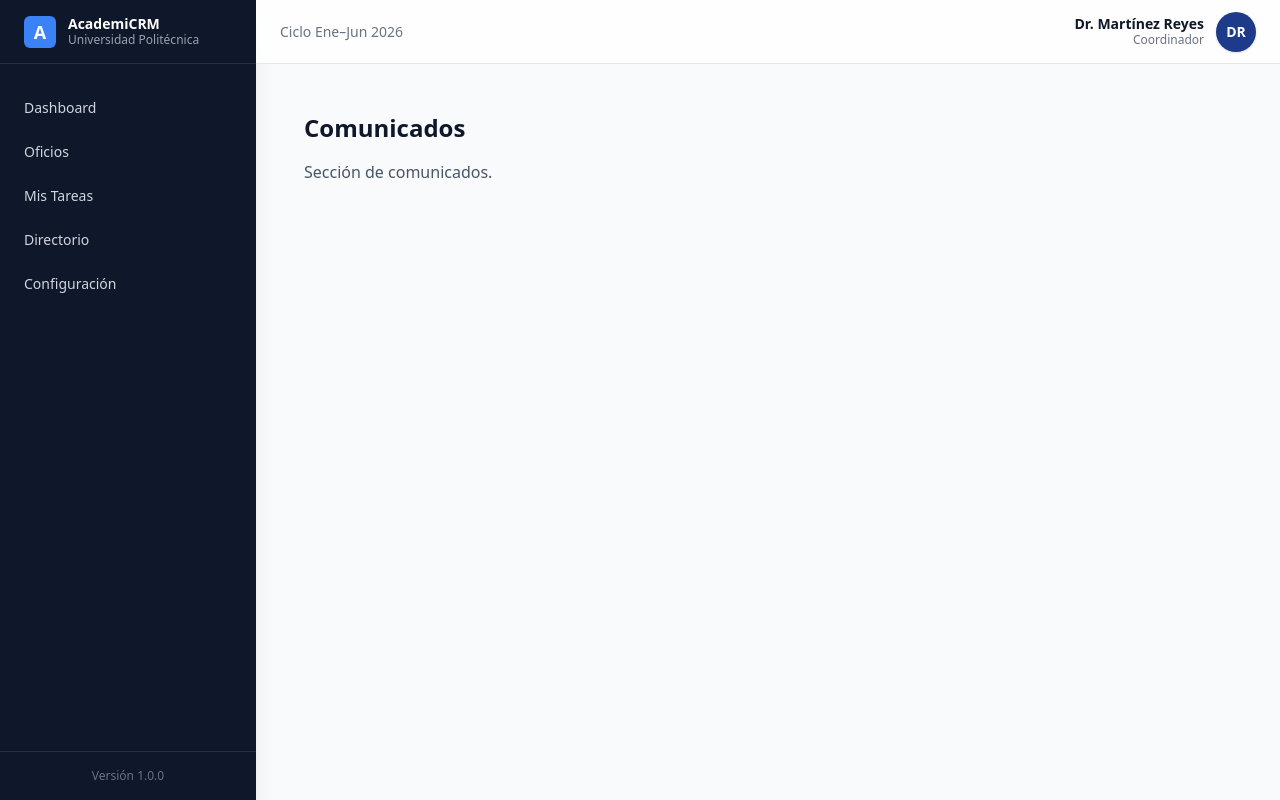
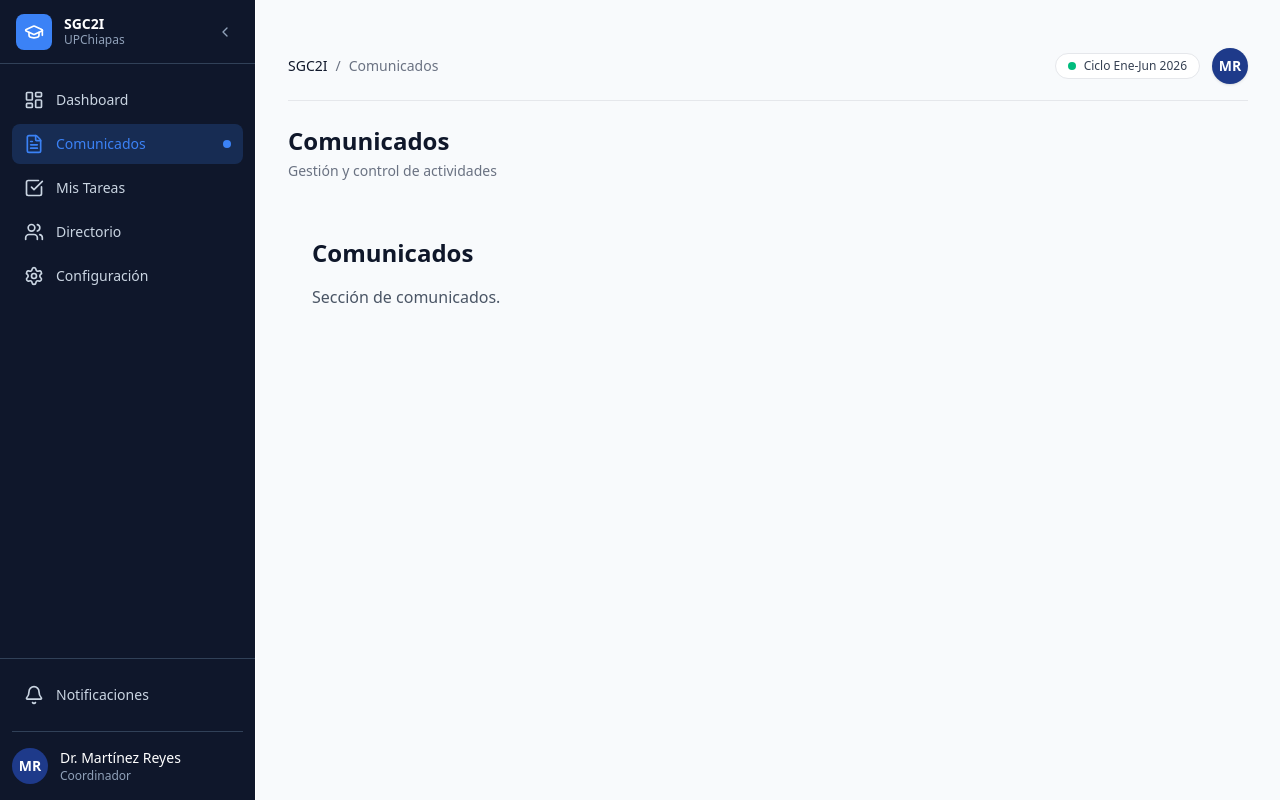
Before and after one commit to JoseMaria443/front, a Next.js app: page /comunicados in a window 1280 px wide. Built offline with nearby package versions, Linux system fonts and the light colour scheme.

Commit message:
Manejadores de layout y estilos de rudi integrados

```diff
--- a/app/(auth)/login/page.tsx
+++ b/app/(auth)/login/page.tsx
@@ -24,10 +24,8 @@ export default function LoginPage() {
 
         try {
             const userData = await authService.login(email, password);
-            // uso de zustand para guardar
             login(userData);
 
-            // redireccion mock del crm
             router.push("/dashboard");
         } catch (err) {
             setError("Credenciales incorrectas. Intenta de nuevo.");
@@ -38,7 +36,6 @@ export default function LoginPage() {
 
     return (
         <div className="min-h-screen w-full relative flex bg-corporate-light overflow-hidden">
-            {/* Fondo de onda SVG de pantalla completa (columna izquierda) */}
             <div className="absolute inset-y-0 left-0 w-[50vw] xl:w-[53vw] pointer-events-none z-0 hidden lg:block">
                 <img
                     src="/login-bg.svg"
--- a/app/(dashboard)/layout.tsx
+++ b/app/(dashboard)/layout.tsx
@@ -1,25 +1,21 @@
-import { Sidebar } from '../../components/layout/Sidebar';
-import { Topbar } from '../../components/layout/Topbar';
+import { Sidebar } from "../../components/layout/Sidebar";
+import { Topbar } from "../../components/layout/Topbar";
 
-//manejador de sidebar y topbar para todas las vistas
-export default function DashboardLayout({
+export default function DashboardLayout({ //manejador de layout para todas las vistas
     children,
 }: {
     children: React.ReactNode;
 }) {
     return (
-        <div className="flex h-screen bg-corporate-light overflow-hidden">
+        <div className="flex min-h-screen bg-corporate-light">
             <Sidebar />
 
-            <div className="flex-1 flex flex-col overflow-hidden relative">
-                <Topbar />
-
-                <main className="flex-1 overflow-y-auto p-6">
-                    <div className="max-w-7xl mx-auto">
-                        {children}
-                    </div>
-                </main>
-            </div>
+            <main className="flex-1 flex flex-col min-h-screen ml-16 md:ml-64 transition-all duration-300 ease-in-out p-6 md:p-8">
+                <div className="max-w-7xl mx-auto w-full">
+                    <Topbar />
+                    {children}
+                </div>
+            </main>
         </div>
     );
 }
--- a/components/layout/Sidebar.tsx
+++ b/components/layout/Sidebar.tsx
@@ -1,42 +1,124 @@
-import Link from 'next/link';
+"use client";
+
+import { useState } from "react";
+import Link from "next/link";
+import { usePathname } from "next/navigation";
+import { cn } from "../../lib/utils";
+import { Button } from "../ui/Button";
+import { ChevronLeft, GraduationCap, LayoutDashboard, FileText, CheckSquare, Users, Settings, Bell } from "lucide-react";
+import { useSessionStore } from "../../store/session.store";
+
+const navItems = [
+    { label: "Dashboard", href: "/dashboard", icon: <LayoutDashboard className="h-5 w-5" /> },
+    { label: "Comunicados", href: "/comunicados", icon: <FileText className="h-5 w-5" /> },
+    { label: "Mis Tareas", href: "/mis-tareas", icon: <CheckSquare className="h-5 w-5" /> },
+    { label: "Directorio", href: "/directorio", icon: <Users className="h-5 w-5" /> },
+    { label: "Configuración", href: "/configuracion", icon: <Settings className="h-5 w-5" /> },
+];
+
+const bottomNavItems = [
+    { label: "Notificaciones", href: "/notificaciones", icon: <Bell className="h-5 w-5" /> },
+];
 
 export function Sidebar() {
-    const navItems = [
-        { name: 'Dashboard', href: '/dashboard' },
-        { name: 'Oficios', href: '/comunicados' },
-        { name: 'Mis Tareas', href: '/mis-tareas' },
-        { name: 'Directorio', href: '/directorio' },
-        { name: 'Configuración', href: '/configuracion' },
-    ];
+    const [collapsed, setCollapsed] = useState(false);
+    const pathname = usePathname();
+    const user = useSessionStore((state) => state.user);
+
+    const getInitials = (name?: string) => {
+        if (!name) return "US";
+        const parts = name.replace("Dr. ", "").replace("Ing. ", "").trim().split(" ");
+        if (parts.length >= 2) return `${parts[0][0]}${parts[1][0]}`.toUpperCase();
+        return name.substring(0, 2).toUpperCase();
+    };
 
     return (
-        <aside className="w-64 bg-corporate-dark text-white flex flex-col h-full shadow-xl">
-            <div className="h-16 flex items-center px-6 border-b border-white/10">
-                <div className="flex items-center gap-3">
-                    <div className="w-8 h-8 bg-corporate-accent rounded-md flex items-center justify-center font-bold text-lg">
-                        A
+        <aside
+            className={cn(
+                "fixed left-0 top-0 z-40 flex h-screen flex-col border-r bg-slate-900 text-white transition-all duration-300 ease-in-out",
+                collapsed ? "w-16" : "w-64"
+            )}
+        >
+            <div className="flex h-16 items-center gap-3 border-b border-slate-700 px-4">
+                <div className="flex h-9 w-9 shrink-0 items-center justify-center rounded-lg bg-corporate-accent">
+                    <GraduationCap className="h-5 w-5 text-white" />
+                </div>
+                {!collapsed && (
+                    <div className="overflow-hidden transition-all">
+                        <p className="text-sm font-semibold leading-tight">SGC2I</p>
+                        <p className="text-xs text-slate-400">UPChiapas</p>
                     </div>
-                    <div>
-                        <h1 className="font-semibold text-sm leading-tight">AcademiCRM</h1>
-                        <p className="text-xs text-gray-400">Universidad Politécnica</p>
-                    </div>
-                </div>
+                )}
+                <Button
+                    variant="ghost"
+                    onClick={() => setCollapsed(!collapsed)}
+                    className={cn(
+                        "ml-auto h-7 w-7 p-0 shrink-0 text-slate-400 hover:bg-slate-800 hover:text-white flex items-center justify-center",
+                        collapsed && "mx-auto"
+                    )}
+                >
+                    <ChevronLeft
+                        className={cn("h-4 w-4 transition-transform duration-300", collapsed && "rotate-180")}
+                    />
+                </Button>
             </div>
 
-            <nav className="flex-1 py-6 px-3 space-y-1 overflow-y-auto">
-                {navItems.map((item) => (
-                    <Link
-                        key={item.name}
-                        href={item.href}
-                        className="flex items-center px-3 py-2.5 text-sm font-medium rounded-md text-gray-300 hover:text-white hover:bg-white/10 transition-colors"
-                    >
-                        {item.name}
-                    </Link>
-                ))}
+            <nav className="flex-1 overflow-y-auto py-4 px-3">
+                <ul className="space-y-1">
+                    {navItems.map((item) => {
+                        const isActive = pathname === item.href;
+                        return (
+                            <li key={item.href}>
+                                <Link
+                                    href={item.href}
+                                    className={cn(
+                                        "flex items-center gap-3 rounded-lg px-3 py-2.5 text-sm transition-colors",
+                                        isActive
+                                            ? "bg-corporate-accent/20 text-corporate-accent"
+                                            : "text-slate-300 hover:bg-slate-800 hover:text-white",
+                                        collapsed && "justify-center px-2"
+                                    )}
+                                >
+                                    {item.icon}
+                                    {!collapsed && <span className="truncate">{item.label}</span>}
+                                    {isActive && !collapsed && (
+                                        <span className="ml-auto h-2 w-2 rounded-full bg-corporate-accent" />
+                                    )}
+                                </Link>
+                            </li>
+                        );
+                    })}
+                </ul>
             </nav>
 
-            <div className="p-4 border-t border-white/10 text-xs text-gray-500 text-center">
-                Versión 1.0.0
+            <div className="border-t border-slate-700 py-4 px-3">
+                <ul className="space-y-1">
+                    {bottomNavItems.map((item) => (
+                        <li key={item.href}>
+                            <Link
+                                href={item.href}
+                                className={cn(
+                                    "flex items-center gap-3 rounded-lg px-3 py-2.5 text-sm text-slate-300 transition-colors hover:bg-slate-800 hover:text-white",
+                                    collapsed && "justify-center px-2"
+                                )}
+                            >
+                                {item.icon}
+                                {!collapsed && <span>{item.label}</span>}
+                            </Link>
+                        </li>
+                    ))}
+                </ul>
+                <div className={cn("mt-4 flex items-center gap-3 border-t border-slate-700 pt-4", collapsed && "justify-center")}>
+                    <div className="flex h-9 w-9 shrink-0 items-center justify-center rounded-full bg-corporate-blue text-sm font-semibold">
+                        {getInitials(user?.nombre)}
+                    </div>
+                    {!collapsed && (
+                        <div className="overflow-hidden">
+                            <p className="text-sm font-medium truncate">{user?.nombre || "Usuario"}</p>
+                            <p className="text-xs text-slate-400 truncate">{user?.cargos?.[0]?.nombre || "Área Administrativa"}</p>
+                        </div>
+                    )}
+                </div>
             </div>
         </aside>
     );
--- a/components/layout/Topbar.tsx
+++ b/components/layout/Topbar.tsx
@@ -1,33 +1,49 @@
 "use client";
 
-import { useSessionStore } from '../../store/session.store';
-//lectura de zustand de nombre de usuario de memoria global
+import { Badge } from "../ui/Badge";
+import { useSessionStore } from "../../store/session.store"; //lectura de zustand de usuario nombre global
+import { usePathname } from "next/navigation";
+
 export function Topbar() {
     const user = useSessionStore((state) => state.user);
+    const pathname = usePathname();
+
+    // pequeña utilidad para capitalizar la ruta actual y usarla como título, ya no declaramos multiples de momento
+    const pageTitle = pathname.split("/").pop() || "Dashboard";
+    const formattedTitle = pageTitle.charAt(0).toUpperCase() + pageTitle.slice(1).replace("-", " ");
+
+    const getInitials = (name?: string) => {
+        if (!name) return "US";
+        const parts = name.replace("Dr. ", "").replace("Ing. ", "").trim().split(" ");
+        if (parts.length >= 2) return `${parts[0][0]}${parts[1][0]}`.toUpperCase();
+        return name.substring(0, 2).toUpperCase();
+    };
 
     return (
-        <header className="h-16 bg-white/80 backdrop-blur-md border-b border-gray-200 flex items-center justify-between px-6 sticky top-0 z-10">
-            <div className="flex items-center">
-                <span className="text-sm font-medium text-gray-500">
-                    Ciclo Ene–Jun 2026
-                </span>
-            </div>
-
-            <div className="flex items-center gap-4">
+        <div className="space-y-6 mb-8 mt-4">
+            <div className="flex items-center justify-between border-b border-gray-200 pb-4">
+                <nav className="text-sm text-gray-500">
+                    <span className="font-medium text-corporate-dark">SGC2I</span>
+                    <span className="mx-2">/</span>
+                    <span className="capitalize">{formattedTitle}</span>
+                </nav>
                 <div className="flex items-center gap-3">
-                    <div className="text-right hidden md:block">
-                        <p className="text-sm font-semibold text-corporate-dark leading-tight">
-                            {user?.nombre || "Usuario"}
-                        </p>
-                        <p className="text-xs text-gray-500">
-                            {user?.cargos?.[0]?.nombre || "Área Administrativa"}
-                        </p>
+                    <div className="inline-flex items-center rounded-full border border-gray-200 px-3 py-1 text-xs text-gray-700 bg-white">
+                        <span className="mr-2 h-2 w-2 rounded-full bg-emerald-500" />
+                        Ciclo Ene-Jun 2026
                     </div>
-                    <div className="w-10 h-10 rounded-full bg-corporate-blue flex items-center justify-center text-white font-bold text-sm shadow-sm">
-                        {user?.nombre?.substring(0, 2).toUpperCase() || "US"}
+                    <div className="flex h-9 w-9 items-center justify-center rounded-full bg-corporate-blue text-sm font-semibold text-white shadow-sm">
+                        {getInitials(user?.nombre)}
                     </div>
                 </div>
             </div>
-        </header>
+
+            <div className="flex items-start justify-between">
+                <div>
+                    <h1 className="text-2xl font-bold text-corporate-dark capitalize">{formattedTitle}</h1>
+                    <p className="mt-1 text-sm text-gray-500">Gestión y control de actividades</p>
+                </div>
+            </div>
+        </div>
     );
 }
--- a/package.json
+++ b/package.json
@@ -10,6 +10,7 @@
   },
   "dependencies": {
     "clsx": "^2.1.1",
+    "lucide-react": "^1.22.0",
     "next": "16.2.9",
     "react": "19.2.4",
     "react-dom": "19.2.4",
```
Also changed, not shown: 1 other file (tests, documents, lock files or other folders).
